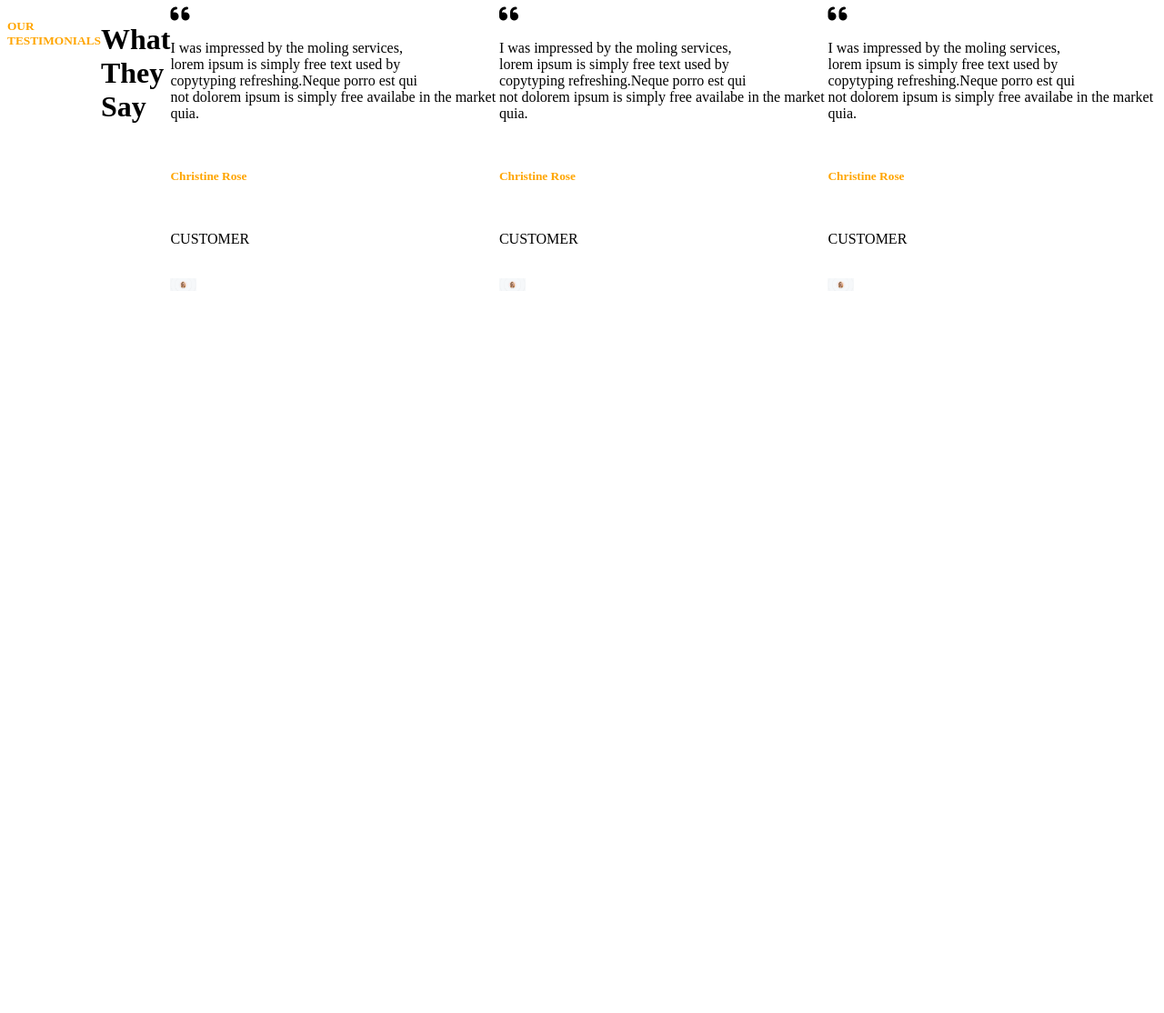
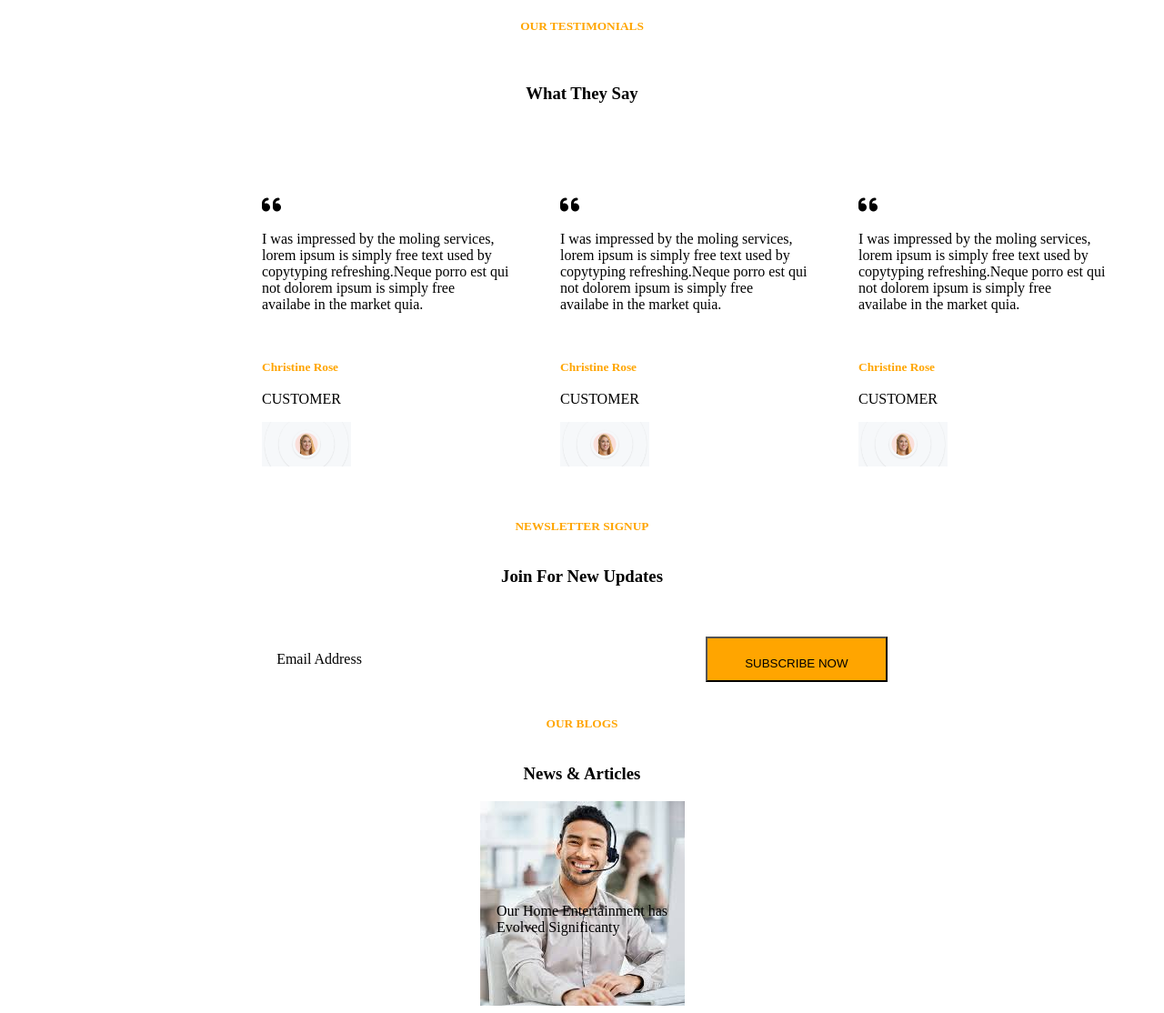
Before and after one commit to Ushiadhiambo/Moving-Website, a plain HTML site: page index.html in a window 1280 px wide. Shown: the part 3944-5058 px from the top of the page at 91% size. Before the commit the page ends 4276 px from the top, so only its background shows below. Drawn offline with Linux system fonts and the light colour scheme.

Commit message:
first commit

```diff
--- a/index.html
+++ b/index.html
@@ -185,32 +185,59 @@
 
                  </div><br><br>
                  <div class="testimonials">
-                    <div class="what-they-say"></div>
-                    <h4>OUR TESTIMONIALS</h4>
-                    <h1>What They Say</h1>
+                    <div class="what-they-say">
+                    <h4>OUR TESTIMONIALS</h4></div><br>
+                    <h3>What They Say</h3><br>
+                  <div class="all-testimonies">
                     <div class="first-testimony">
                         <i class='fa fa-quote-left' style='font-size:24px'></i>
-                        <p>I was impressed by the moling services,<br>lorem ipsum is simply free text used by<br>copytyping refreshing.Neque porro est qui<br>not dolorem ipsum is simply free availabe in the market quia.</p><br>
-                        <h4>Christine Rose</h4><br>
-                        <p>CUSTOMER</p><br>
+                        <p>I was impressed by the moling services,<br>lorem ipsum is simply free text used by<br>copytyping refreshing.Neque porro est qui<br>not dolorem ipsum is simply free <br>availabe in the market quia.</p><br>
+                        <h4>Christine Rose</h4>
+                        <p>CUSTOMER</p>
                         <img src="Images/meet-our-double-assistants-julia-m.webp" id="customer">
 
                     </div>
                     <div class="second-testimony">
                         <i class='fa fa-quote-left' style='font-size:24px'></i>
-                        <p>I was impressed by the moling services,<br>lorem ipsum is simply free text used by<br>copytyping refreshing.Neque porro est qui<br>not dolorem ipsum is simply free availabe in the market quia.</p><br>
-                        <h4>Christine Rose</h4><br>
-                        <p>CUSTOMER</p><br>
+                        <p>I was impressed by the moling services,<br>lorem ipsum is simply free text used by<br>copytyping refreshing.Neque porro est qui<br>not dolorem ipsum is simply free <br>availabe in the market quia.</p><br>
+                        <h4>Christine Rose</h4>
+                        <p>CUSTOMER</p>
                         <img src="Images/meet-our-double-assistants-julia-m.webp" id="customer">
 
                     </div>
                     <div class="third-testimony">
                         <i class='fa fa-quote-left' style='font-size:24px'></i>
-                        <p>I was impressed by the moling services,<br>lorem ipsum is simply free text used by<br>copytyping refreshing.Neque porro est qui<br>not dolorem ipsum is simply free availabe in the market quia.</p><br>
-                        <h4>Christine Rose</h4><br>
-                        <p>CUSTOMER</p><br>
+                        <p>I was impressed by the moling services,<br>lorem ipsum is simply free text used by<br>copytyping refreshing.Neque porro est qui<br>not dolorem ipsum is simply free <br>availabe in the market quia.</p><br>
+                        <h4>Christine Rose</h4>
+                        <p>CUSTOMER</p>
                         <img src="Images/meet-our-double-assistants-julia-m.webp" id="customer">
                     </div>
+                 </div>
+                 </div><br><br>
+                 <div class="subscription">
+                   <div class="newslater"><h4>NEWSLETTER SIGNUP</h4></div>
+                    <h3>Join For New Updates</h3><br><br>
+                      <div class="updates">
+                        <div class="email-address">
+                            <p>Email Address</p>
+                        </div>
+                        <div class="subscribe">
+                            <button class="subscribe-now">SUBSCRIBE NOW</button>
+                        </div>
+                    </div>
+
+                    </div>
+                 </div>
+                 <div class="blogs">
+                   <div class="blog" ><h4>OUR BLOGS</h4></div>
+                    <h3>News & Articles</h3>
+                    <div class="articles">
+                        <div class="arcticle1">
+                            <img src="Images/m1.jpeg" id="m1">
+                            <div class="paragraph1">Our Home Entertainment has<br>Evolved Significanty</div>
+                        </div>
+                    </div>
+
                  </div>
 
 
--- a/style.css
+++ b/style.css
@@ -256,13 +256,61 @@ height: 90%;
     width: 80%;
 }
 #customer{
-    width: 8%;
+    width: 30%;
 
-}
-.testimonials{
-    display: flex;
-    justify-content: center;
 }
 .what-they-say{
     justify-content: center;
+    align-items: center;
+    display: flex;
+
 }
+.all-testimonies{
+    margin-top: 5%;
+    display: flex;
+    justify-content: center;
+    margin-left: 280px;
+}
+h3{
+    display: flex;
+    justify-content: center;
+    align-items: center;
+}
+
+.updates{
+    display: flex;
+    justify-content: center;
+    align-items: center;
+    gap: 10cm;
+    margin-bottom: 20px;
+}
+.newslater{
+    justify-content: center;
+    display: flex;
+    align-items: center;
+}
+.subscribe-now{
+    width: 200px;
+    padding: 20px;
+    background-color:orange ;
+    height: 50px;
+}
+/* #m1{
+    position: relative;
+} */
+.paragraph1{
+    position: absolute;
+    top: 50%;
+}
+.arcticle1{
+    position: relative;
+    display: flex;
+    justify-content: center;
+    align-items: center;
+}
+.blog{
+    display: flex;
+    justify-content: center;
+    align-items: center;
+
+}
```
Also changed, not shown: Images/m1.jpeg (added), Images/m2.jpeg (added), Images/m3.avif (added).
